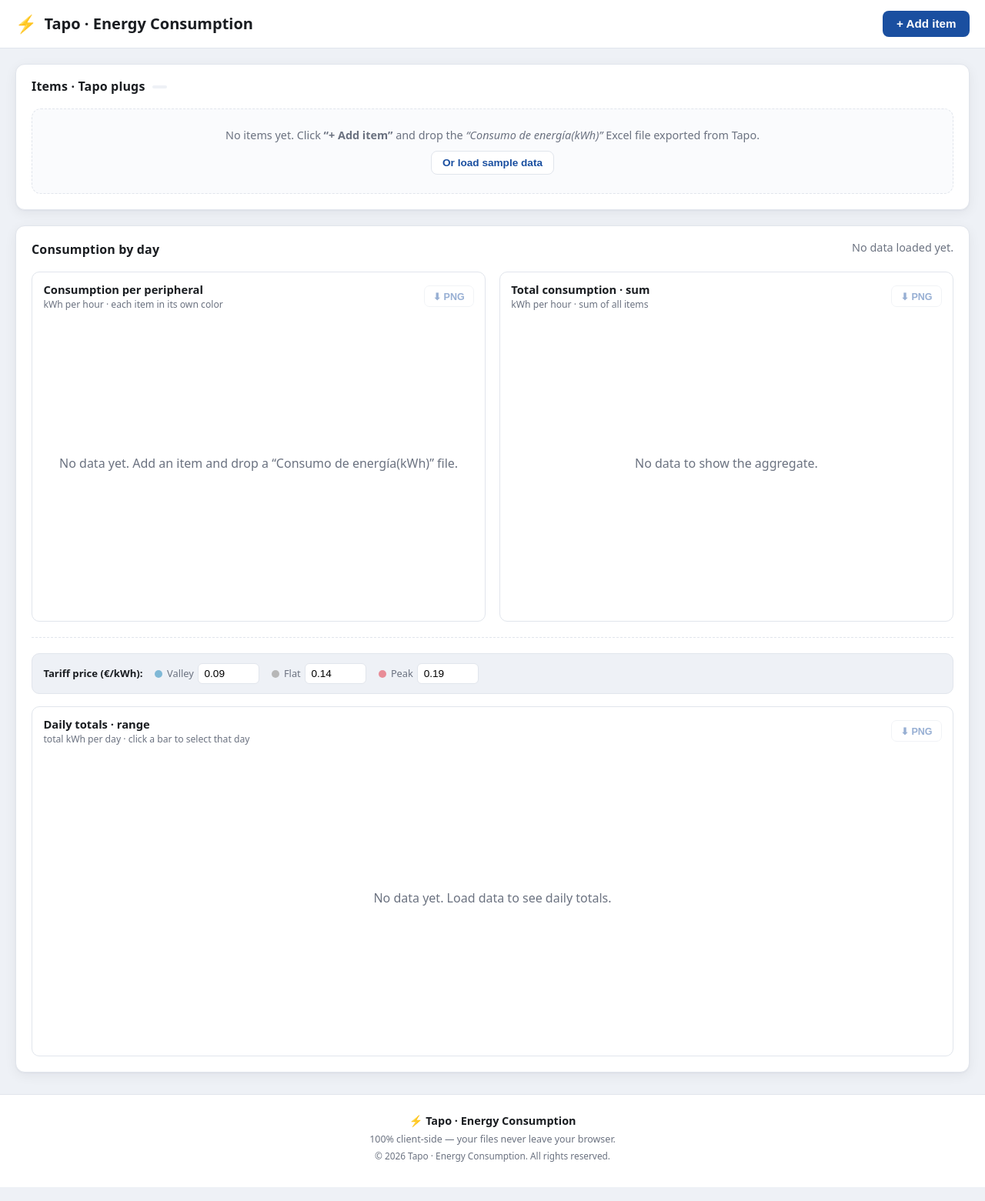
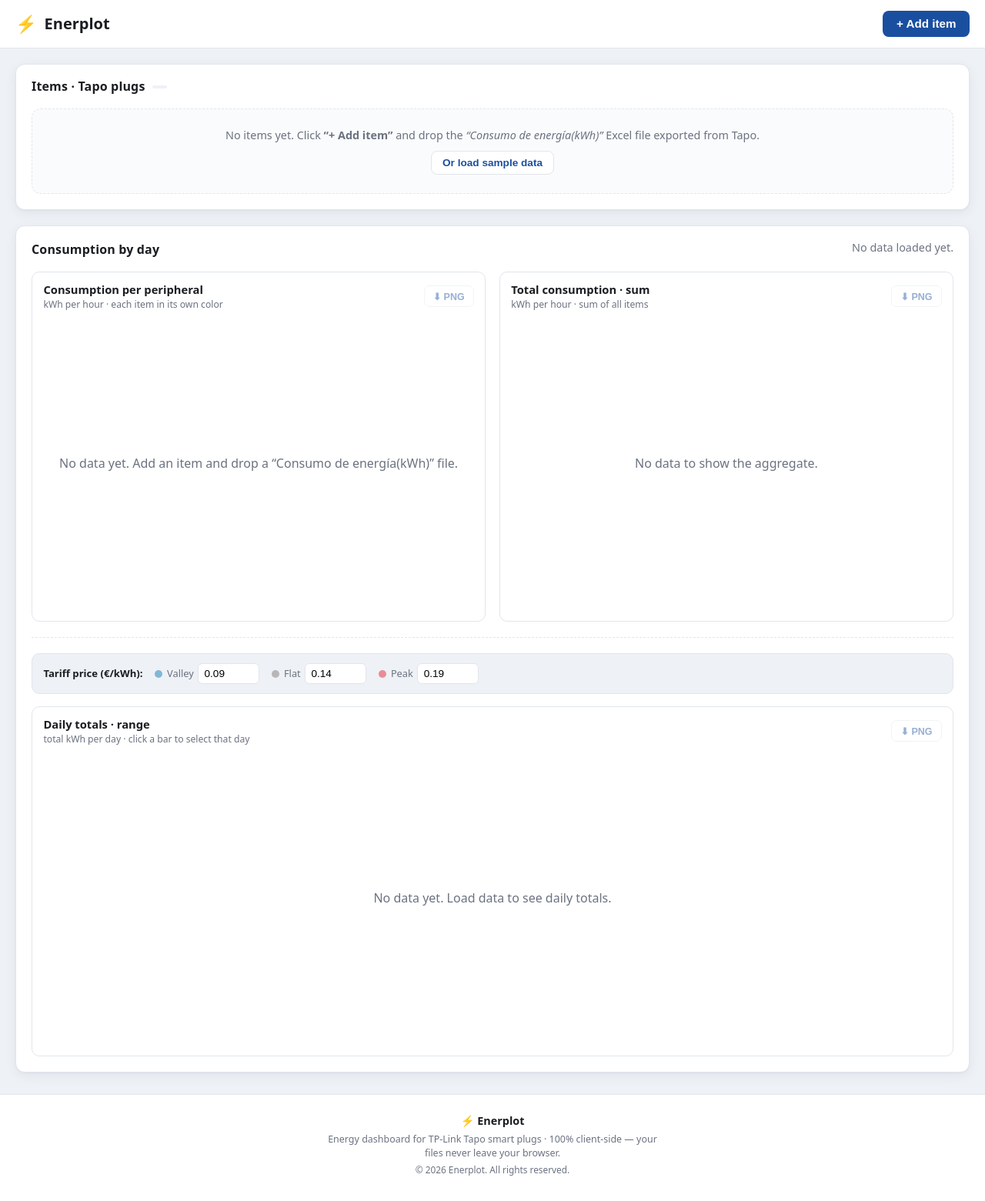
Before and after one commit to GenRubiio/tapo-graphic, a website built with Vite: page index.html in a window 1280 px wide. Shown: the whole page at 77% size. Built offline with nearby package versions, Linux system fonts and the light colour scheme.

Commit message:
feat: update app branding and enhance README with features and screenshots

```diff
--- a/index.html
+++ b/index.html
@@ -7,7 +7,7 @@
     <meta name="theme-color" content="#1a4fa0" />
 
     <!-- Primary SEO -->
-    <title>Tapo Energy Consumption Dashboard — Visualize your smart-plug kWh</title>
+    <title>Enerplot — Smart-plug energy consumption dashboard</title>
     <meta
       name="description"
       content="Free, private, no-backend dashboard to visualize TP-Link Tapo smart-plug energy use. Drop your 'Consumo de energía' Excel exports and get per-device and total hourly kWh charts you can download as PNG. All data stays in your browser."
@@ -21,7 +21,7 @@
 
     <!-- Open Graph -->
     <meta property="og:type" content="website" />
-    <meta property="og:title" content="Tapo Energy Consumption Dashboard" />
+    <meta property="og:title" content="Enerplot — Smart-plug energy dashboard" />
     <meta
       property="og:description"
       content="Visualize your TP-Link Tapo smart-plug energy use with per-device and total hourly kWh charts. 100% client-side — your files never leave your browser."
@@ -30,7 +30,7 @@
 
     <!-- Twitter -->
     <meta name="twitter:card" content="summary" />
-    <meta name="twitter:title" content="Tapo Energy Consumption Dashboard" />
+    <meta name="twitter:title" content="Enerplot — Smart-plug energy dashboard" />
     <meta
       name="twitter:description"
       content="Per-device and total hourly kWh charts for TP-Link Tapo smart plugs. Private, no backend, downloadable PNG charts."
@@ -48,7 +48,7 @@
       {
         "@context": "https://schema.org",
         "@type": "WebApplication",
-        "name": "Tapo Energy Consumption Dashboard",
+        "name": "Enerplot",
         "applicationCategory": "UtilitiesApplication",
         "operatingSystem": "Any (web browser)",
         "offers": { "@type": "Offer", "price": "0", "priceCurrency": "USD" },
@@ -60,7 +60,7 @@
     <header class="app-header">
       <div class="app-header__brand">
         <span class="app-header__logo" aria-hidden="true">⚡</span>
-        <h1>Tapo · Energy Consumption</h1>
+        <h1>Enerplot</h1>
       </div>
       <button id="btn-add-item" type="button">+ Add item</button>
     </header>
@@ -167,12 +167,13 @@
     </div>
 
     <footer class="app-footer">
-      <span class="app-footer__brand">⚡ Tapo · Energy Consumption</span>
+      <span class="app-footer__brand">⚡ Enerplot</span>
       <span class="app-footer__note">
-        100% client-side — your files never leave your browser.
+        Energy dashboard for TP-Link Tapo smart plugs · 100% client-side — your
+        files never leave your browser.
       </span>
       <span class="app-footer__copy">
-        © 2026 Tapo · Energy Consumption. All rights reserved.
+        © 2026 Enerplot. All rights reserved.
       </span>
     </footer>
 
```
Also changed, not shown: README.md, docs/screenshots/cost-stats.png (added), docs/screenshots/dashboard.png (added), docs/screenshots/empty-state.png (added), docs/screenshots/mobile.png (added), public/manifest.webmanifest.
